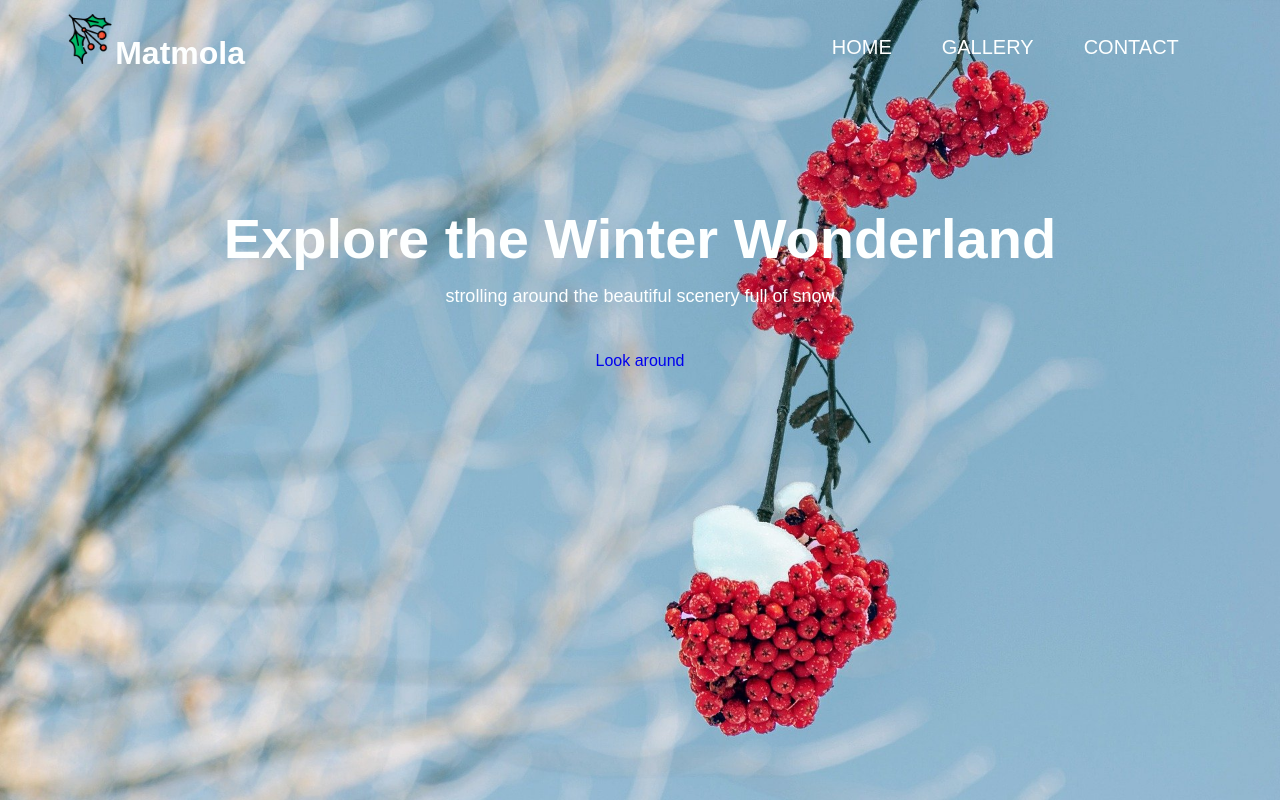
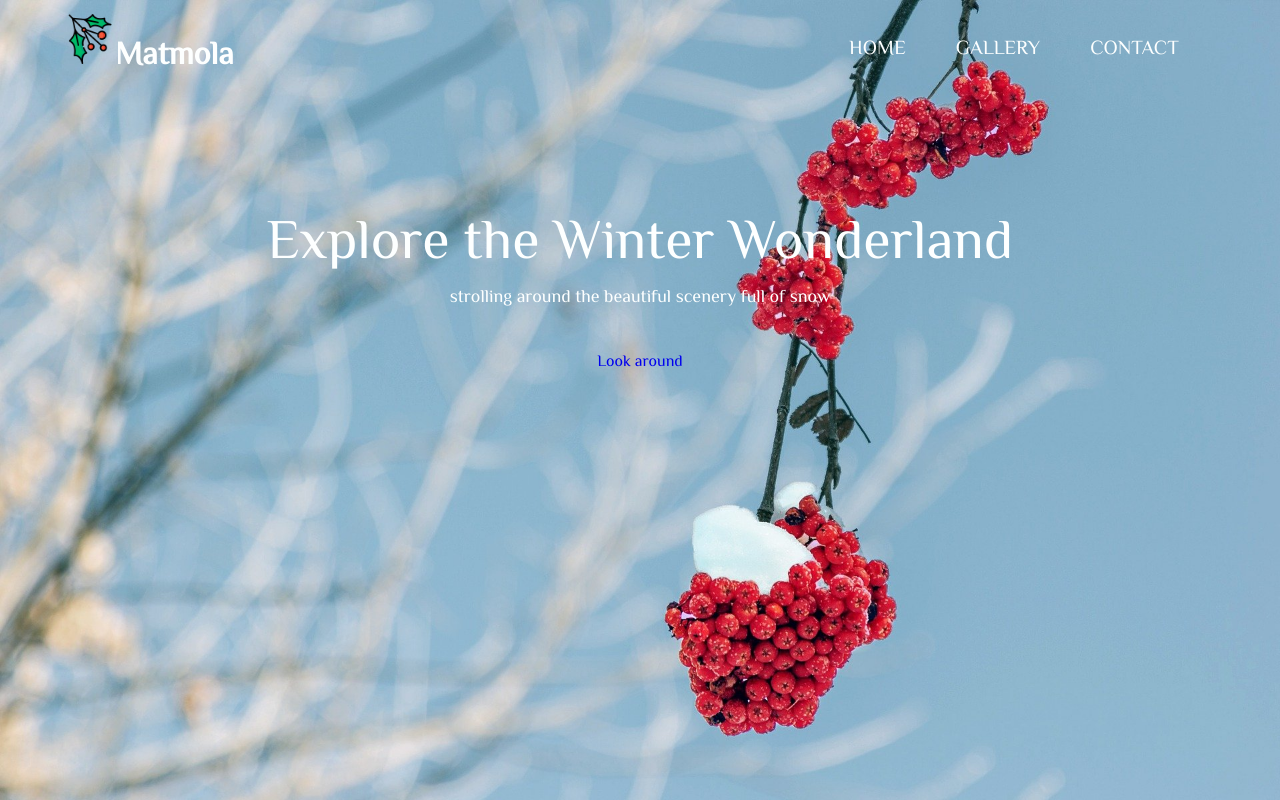
Before and after one commit to matmola/gallery, a plain HTML site: page index.html in a window 1280 px wide. Drawn offline with Linux system fonts and the light colour scheme; some packages are replaced by stand-ins of ours.

Commit message:
added new font

```diff
--- a/style.css
+++ b/style.css
@@ -9,7 +9,7 @@ body {
   background-image: url(images/berry.jpg);
   background-size: cover;
   background-repeat: no repeat;
-  font-family: Arial, Helvetica, sans-serif;
+  font-family: 'Philosopher', serif, sans-serif;
   line-height: 1.3;
   color: rgb(253, 255, 255);
 }
@@ -71,4 +71,6 @@ img {
 /* Title */
 .page-title {
   font-size: 3.5rem;
+  font-family: 'Philosopher', serif;
+  font-weight: normal;
 }
```
